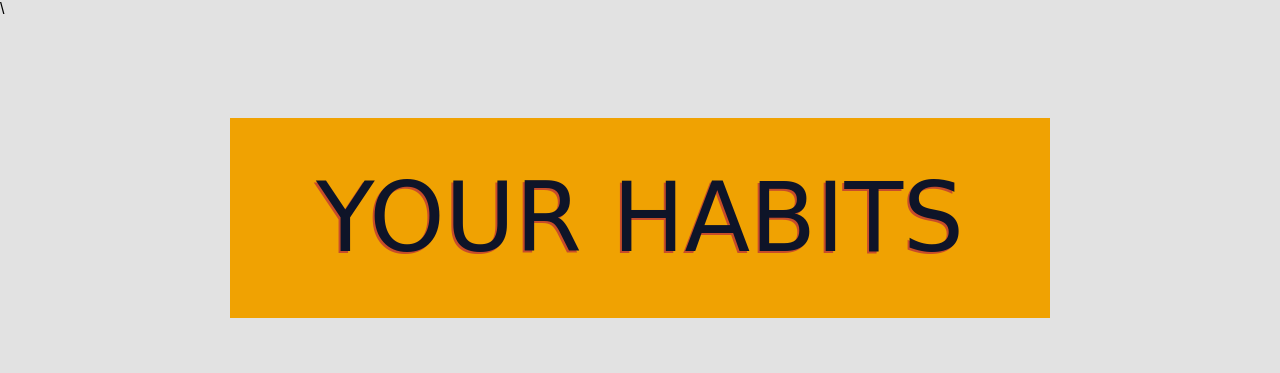
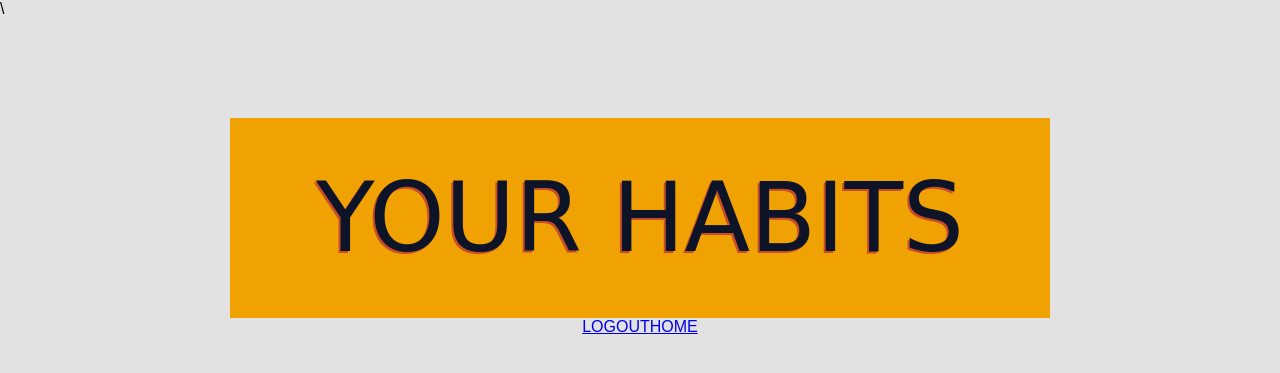
Before and after one commit to momentum-cohort-2020-01/habit-tracker-team-texas-longhorn, a Django app: page /detail/ in a window 1280 px wide. Shown: the top 373 px of the page. Run offline with Django 3.2, Linux system fonts and the light colour scheme; the visitor is signed in with stand-in values (Sample User, id 1); data that the repository does not hold is empty; some web fonts are replaced.

Commit message:
added home/logout buttons to each page

```diff
--- a/config/settings.py
+++ b/config/settings.py
@@ -139,3 +139,5 @@ REGISTRATION_AUTO_LOGIN = True
 REGISTRATION_DEFAULT_FROM_EMAIL = True
 REGISTRATION_EMAIL_HTML = True
 LOGIN_REDIRECT_URL = '/'
+ACCOUNT_ACTIVATION_DAYS = 7
+EMAIL_BACKEND = 'django.core.mail.backends.console.EmailBackend'
--- a/config/urls.py
+++ b/config/urls.py
@@ -12,6 +12,7 @@ urlpatterns = [
     path('edit_habit/<int:pk>', views.edit_habit, name='edit_habit'),
     path('progress/<int:pk>', views.progress, name='progress'),
     path('new_activity/', views.new_activity, name='new_activity'),
+    path('accounts/logout', views.logout, name='logout'),
     path('accounts/', include('registration.backends.default.urls')),
 ]
 
--- a/habittracker/templates/base.html
+++ b/habittracker/templates/base.html
@@ -15,4 +15,8 @@
     {% block content %}
     {% endblock %}
 </body>
+<div class='container'>
+<p><a href="{% url 'logout' %}">LOGOUT</a></p>
+<p><a href="{% url 'homepage' %}">HOME</a></p>
+</div>
 </html>
--- a/habittracker/templates/habittracker/index.html
+++ b/habittracker/templates/habittracker/index.html
@@ -24,6 +24,8 @@
 </nav>
 
 
+
+
     <!-- <main>
 
         <div class='activities'>
--- a/habittracker/views.py
+++ b/habittracker/views.py
@@ -65,6 +65,9 @@ def progress(request, pk):
     dates_x = [activity.created_at for activity in activities]
     return render(request, 'habittracker/progress.html', {'habit': habit, 'results_y': results_y, 'dates_x': dates_x})
 
+def logout(request):
+    return redirect('homepage')
+
 
 # def habits_by_category(request, slug):
 #     category = Category.objects.get(slug=slug)
```
